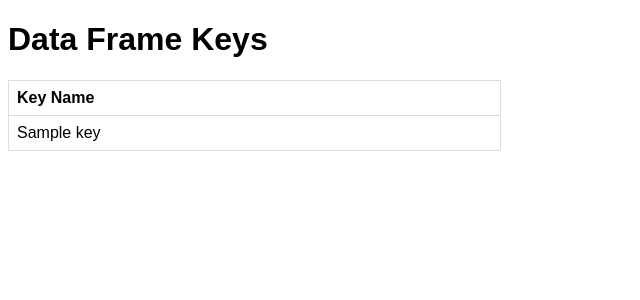
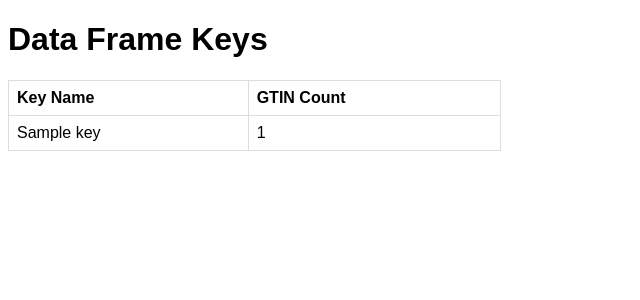
Before and after one commit to skaiser9/localhost, a Flask app: template templates/index.html in a window 1280 px wide. Shown: the top 300 px of the page, without its empty margins (0-640 px from the left). Run offline with Flask 3, Linux system fonts and the light colour scheme; the template is opened without the code that fills it: most values are stand-ins (such as "Sample title", 1, 10 or a date in 2020).

Commit message:
New changes to functions

```diff
--- a/app.py
+++ b/app.py
@@ -16,10 +16,12 @@ def loadDf(data):
 def calculate_gtin_counts(df):
     gtin_counts = {}
     for column in df.columns:
-        # Assuming each cell in the column is a list of dictionaries
-        counts = df[column].apply(lambda x: sum(1 for item in x if item.get('GTIN', '') != ''))
-        gtin_counts[column] = counts.sum()
+        # Count non-empty 'GTIN' entries for each item in the list in each row
+        count = sum(1 for row in df[column] for item in row if item.get('GTIN', '') != '')
+        gtin_counts[column] = count
     return gtin_counts
+
+
 
 @app.route('/')
 def home():
@@ -27,7 +29,8 @@ def home():
     df = loadDf(data)
     keys = df.columns.tolist()
 
-    return render_template('index.html', keys=keys)
+    gtin_counts = calculate_gtin_counts(df)
+    return render_template('index.html', keys=keys,gtin_counts=gtin_counts)
 
 if __name__ == '__main__':
     app.run(debug=True)
--- a/templates/index.html
+++ b/templates/index.html
@@ -9,10 +9,12 @@
     <table>
         <tr>
             <th>Key Name</th>
+            <th>GTIN Count</th>
         </tr>
         {% for key in keys %}
         <tr>
             <td>{{ key }}</td>
+            <td>{{ gtin_counts[key] }}</td>
         </tr>
         {% endfor %}
     </table>
```
